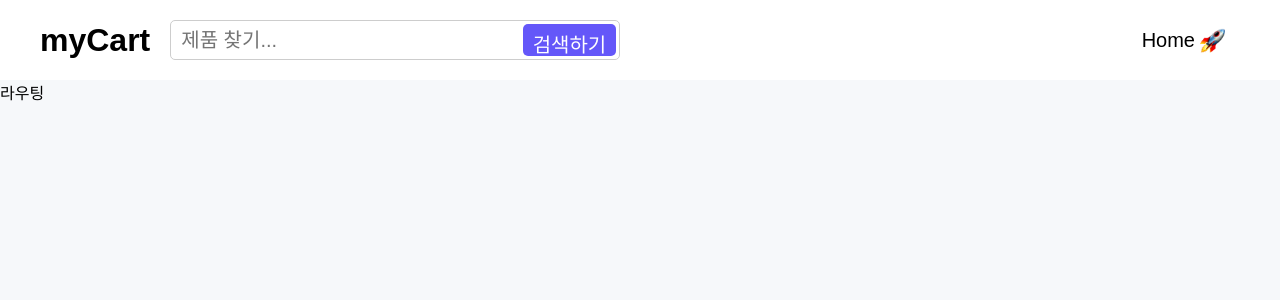
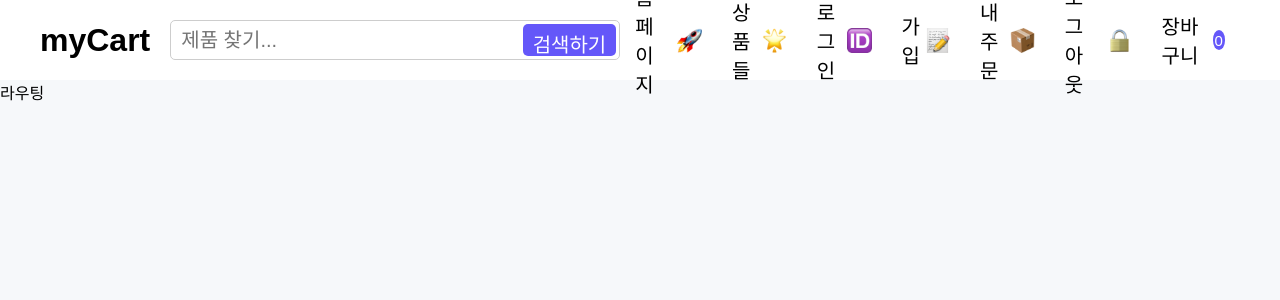
Before and after one commit to jbkim08/myCart2, a React (Vite) app: page / in a window 1280 px wide. Shown: the top 300 px of the page. Built offline with nearby package versions, Linux system fonts and the light colour scheme; a web font is replaced by a local one.

Commit message:
메뉴 추가하기

```diff
--- a/src/components/Navbar/Navbar.css
+++ b/src/components/Navbar/Navbar.css
@@ -51,3 +51,14 @@
   width: 25px;
   margin-left: 5px;
 }
+
+.cart_counts {
+  justify-content: center;
+  width: 20px;
+  height: 20px;
+  border-radius: 100%;
+  background-color: #6457f9;
+  color: #fff;
+  font-size: 15px;
+  margin-left: 5px;
+}
--- a/src/components/Navbar/Navbar.jsx
+++ b/src/components/Navbar/Navbar.jsx
@@ -6,6 +6,7 @@ import order from "../../assets/package.png";
 import lock from "../../assets/locked.png";
 
 import "./Navbar.css";
+import LinkWithIcon from "./LinkWithIcon";
 
 const Navbar = () => {
   return (
@@ -24,8 +25,14 @@ const Navbar = () => {
         </form>
       </div>
       <div className="align_center navbar_links">
-        <a href="#" className="align_center">
-          Home <img src={rocket} alt="" className="link_emoji" />
+        <LinkWithIcon title="홈페이지" link="/" emoji={rocket} />
+        <LinkWithIcon title="상품들" link="/products" emoji={star} />
+        <LinkWithIcon title="로그인" link="/login" emoji={idButton} />
+        <LinkWithIcon title="가입" link="/signup" emoji={memo} />
+        <LinkWithIcon title="내주문" link="/myorders" emoji={order} />
+        <LinkWithIcon title="로그아웃" link="/logout" emoji={lock} />
+        <a href="/cart" className="align_center">
+          장바구니 <p className="align_center cart_counts">0</p>
         </a>
       </div>
     </nav>
```
